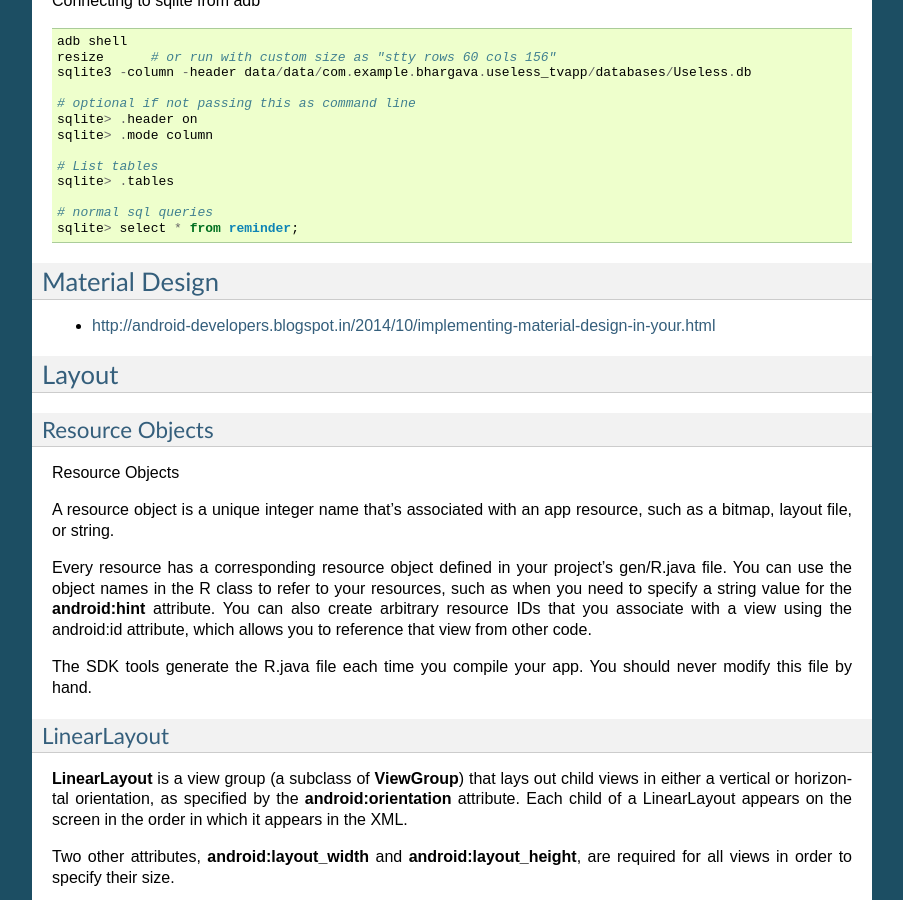
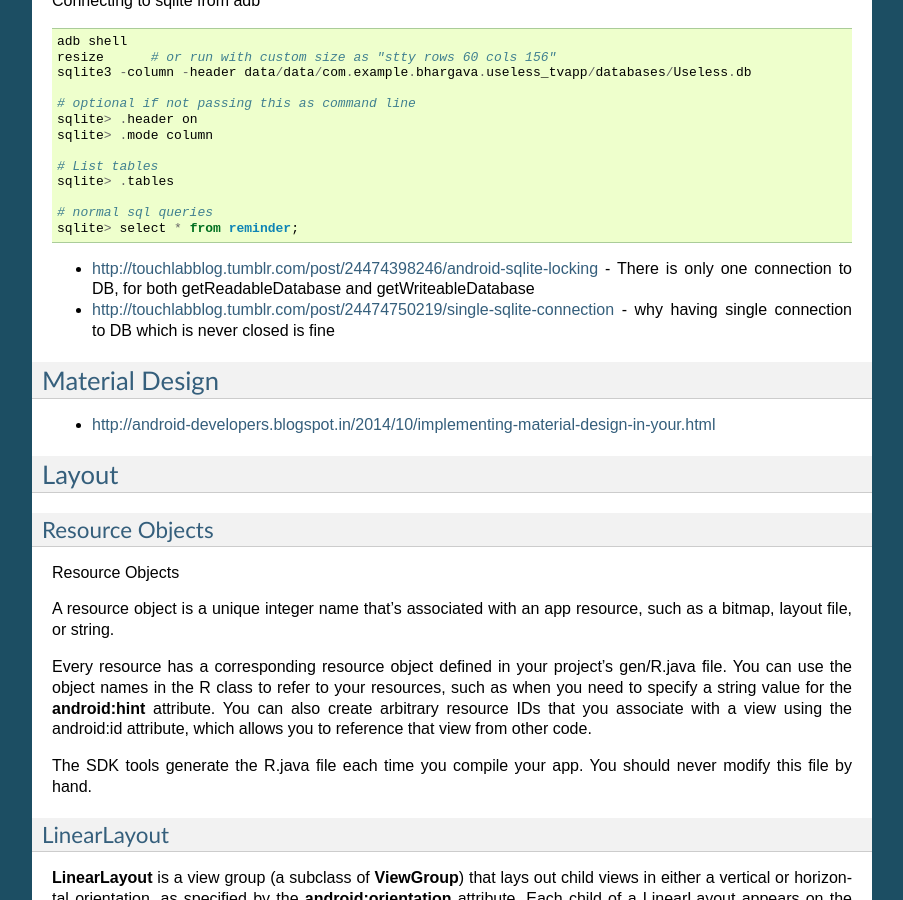
Before and after one commit to bhargavakumark/Notes, a Sphinx documentation site: the page built from source/android.rst, in a window 1280 px wide and 900 px high, scrolled down 1149 px. Shown: the whole window, without its empty margins (198-1101 px from the left). Built offline with Sphinx 7.4.7, drawn with Linux system fonts in a browser that asks for light colours.

Commit message:
some more notes about android

```diff
--- a/source/android.rst
+++ b/source/android.rst
@@ -50,6 +50,9 @@ Connecting to sqlite from adb
 
     # normal sql queries
     sqlite> select * from reminder;
+
+* http://touchlabblog.tumblr.com/post/24474398246/android-sqlite-locking - There is only one connection to DB, for both getReadableDatabase and getWriteableDatabase
+* http://touchlabblog.tumblr.com/post/24474750219/single-sqlite-connection - why having single connection to DB which is never closed is fine
 
 Material Design
 ===============
```
